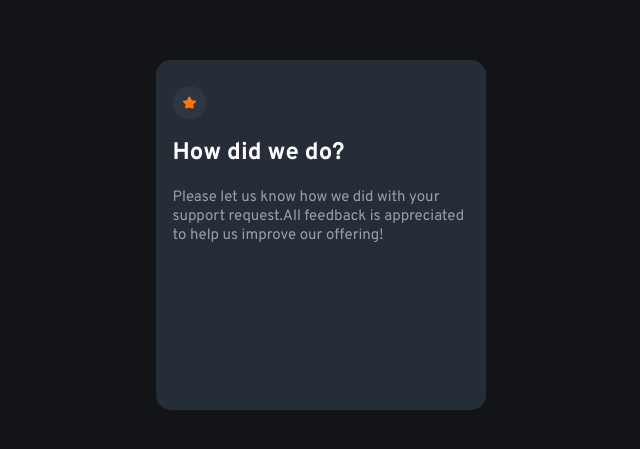
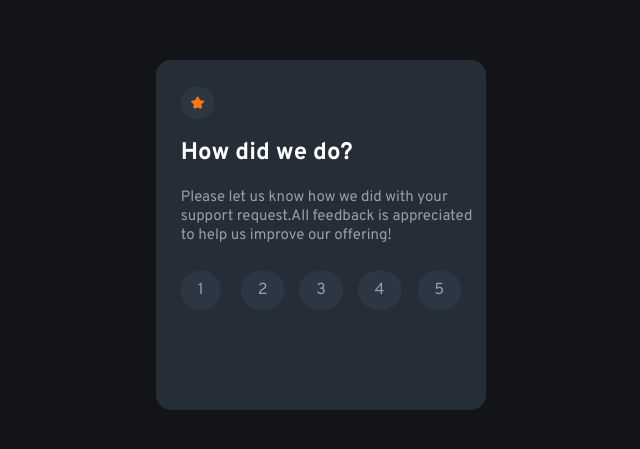
Before and after one commit to Denysmak/Interactive-Rating-Component, a plain HTML site: page index.html in a window 1280 px wide. Shown: the part 165-614 px from the top of the page, without its empty margins (319-959 px from the left). Drawn offline with Linux system fonts and the light colour scheme.

Commit message:
Making the number's/buttons

```diff
--- a/css/style.css
+++ b/css/style.css
@@ -30,7 +30,7 @@ position: absolute;
 left: 50%;
 top: 50%;
 transform: translate(-50%,-50%);
-width: 90%;
+width: 85%;
 height: 85%;
 /* background-color: hsl(212, 15%, 37%); */
 
@@ -46,3 +46,41 @@ p{
     width: 300px;
     font-size: 15px;
 }
+.numbers{
+color: hsl(217, 12%, 63%);
+margin-top: 25px;
+position: relative;
+}
+.number{
+padding: 10px 17px;
+border-radius: 50%;
+display: inline-block;
+background-color: hsl(213, 20%, 22%);
+
+}
+.one{
+
+float: left;
+
+}
+.two{
+
+float: left;
+margin-left: 20px;
+}
+.three{
+
+position: absolute;
+left: 50%;
+transform: translateX(-50%);
+}
+.four{
+
+float: right;
+margin-right: 16px;
+}
+.five{
+
+float: right;
+/* margin-right: 20px; */
+}
--- a/index.html
+++ b/index.html
@@ -15,6 +15,19 @@
 
 <h2>How did we do?</h2>
 <p>Please let us know how we did with your support request.All feedback is appreciated to help us improve our offering!</p>
+
+<div class="numbers">
+
+<div class="number  one">1</div>
+<div class="number  two">2</div>
+<div class="number  three">3</div>
+<div class="number  five">5</div>
+<div style="float: right;" class="number  four">4</div>
+
+
+</div>
+
+
 </div>
 </main>
 </body>
```
